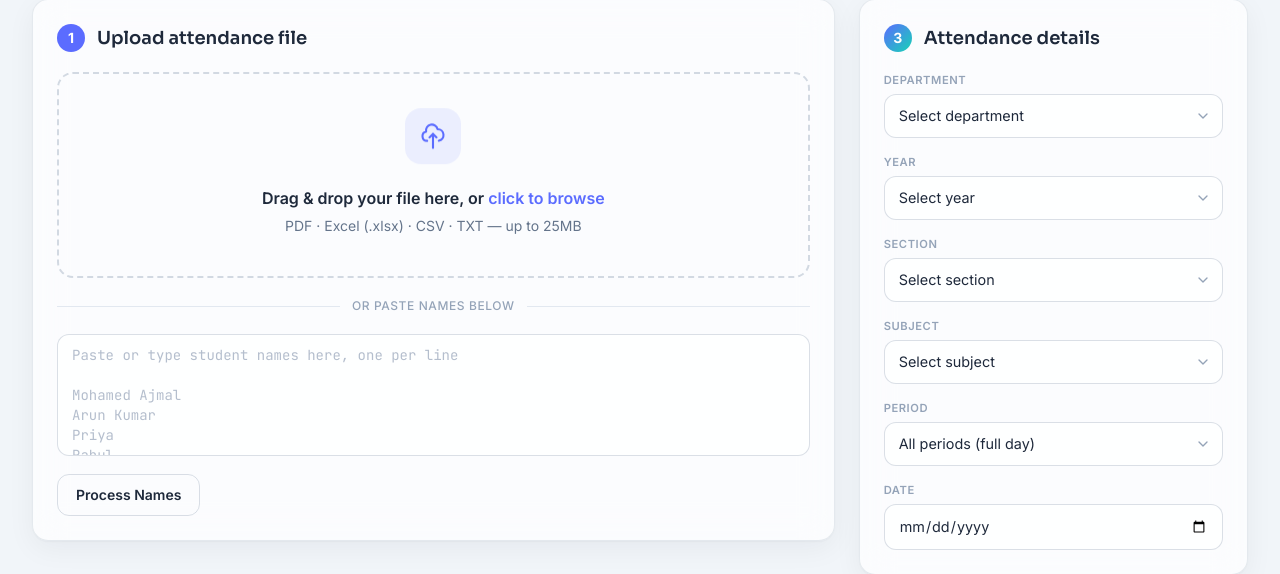
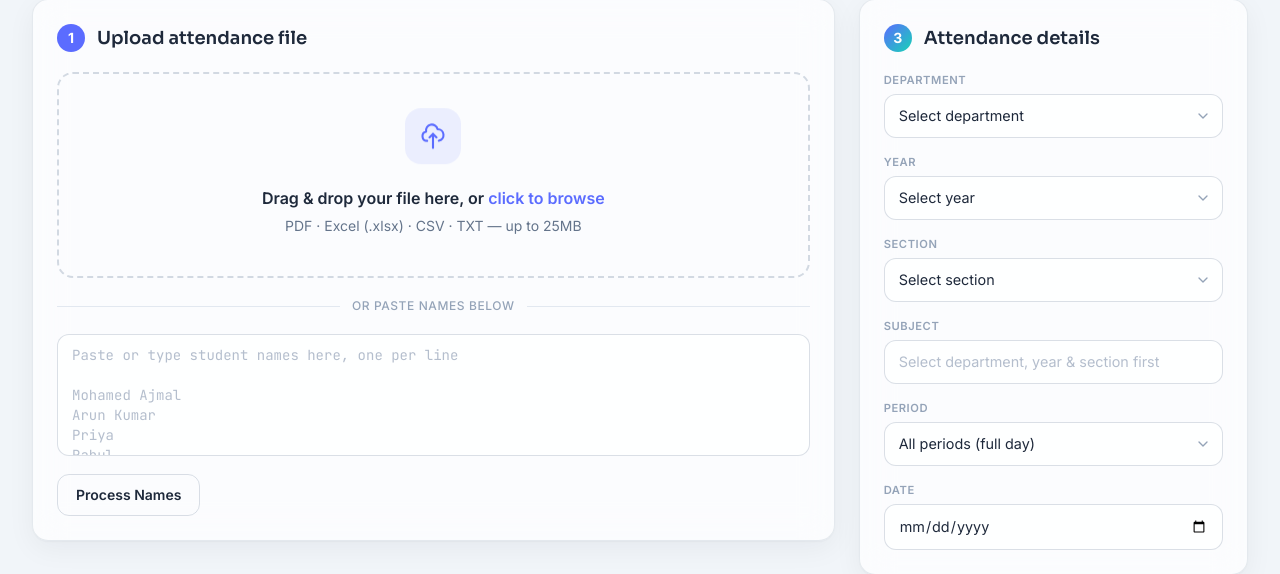
Before and after one commit to ashikhub23/attendiq, a Flask app: page /upload in a window 1280 px wide. Shown: the part 194-768 px from the top of the page. Run offline with Flask 3, Linux system fonts and the light colour scheme; a user stored in the database is signed in; some libraries are stand-ins or nearby versions.

Commit message:
fix: resilient subject loading with relaxed filters, error surfacing, and manual entry

```diff
--- a/backend/automation/routes.py
+++ b/backend/automation/routes.py
@@ -63,23 +63,48 @@ def portal_subjects():
 
     try:
         supabase_url = current_app.config["PORTAL_SUPABASE_URL"].rstrip("/")
+        if not supabase_url:
+            return jsonify({
+                "subjects": [],
+                "error": "PORTAL_SUPABASE_URL is not configured on the server.",
+            }), 500
         headers = _supabase_headers(current_app)
 
-        qs = "select=name&order=name"
-        for field, value in (("department", department), ("year", year), ("section", section)):
-            qs += f"&{field}=eq.{quote(value, safe='')}"
+        def fetch(extra_fields):
+            qs = "select=name&order=name"
+            for field, value in extra_fields:
+                qs += f"&{field}=eq.{quote(value, safe='')}"
+            resp = requests.get(
+                f"{supabase_url}/rest/v1/subjects?{qs}",
+                headers=headers,
+                timeout=20,
+            )
+            resp.raise_for_status()
+            return [row["name"] for row in resp.json()]
 
-        resp = requests.get(
-            f"{supabase_url}/rest/v1/subjects?{qs}",
-            headers=headers,
-            timeout=20,
-        )
-        resp.raise_for_status()
-        subjects = [row["name"] for row in resp.json()]
+        # Exact class match first. If the portal stores year/section in a
+        # slightly different format, relax the filters so the HOD can still
+        # pick a subject instead of seeing an empty list.
+        attempts = [
+            ("department", department), ("year", year), ("section", section),
+        ]
+        subjects = fetch(attempts)
+        note = ""
+        if not subjects:
+            subjects = fetch([("department", department), ("section", section)])
+            if subjects:
+                note = "Showing subjects for this department/section (year filter relaxed)."
+        if not subjects:
+            subjects = fetch([("department", department)])
+            if subjects:
+                note = "Showing all subjects for this department."
     except Exception as exc:
         return jsonify({"subjects": [], "error": str(exc)}), 502
 
-    return jsonify({"subjects": subjects})
+    payload = {"subjects": subjects}
+    if note:
+        payload["note"] = note
+    return jsonify(payload)
 
 
 @automation_bp.route("/automation/progress/<int:session_id>")
--- a/frontend/templates/upload.html
+++ b/frontend/templates/upload.html
@@ -99,9 +99,10 @@
         </div>
         <div>
           <label class="label" for="f-subject">Subject</label>
-          <select id="f-subject" class="select">
-            <option value="">Select subject</option>
-          </select>
+          <input id="f-subject" class="input" list="subject-options" autocomplete="off"
+            placeholder="Select department, year &amp; section first">
+          <datalist id="subject-options"></datalist>
+          <p id="subject-note" class="text-xs hidden"></p>
         </div>
         <div>
           <label class="label" for="f-period">Period</label>
@@ -147,27 +148,42 @@ const fDept = document.getElementById('f-department');
 const fYear = document.getElementById('f-year');
 const fSection = document.getElementById('f-section');
 const fSubject = document.getElementById('f-subject');
+const subjectNote = document.getElementById('subject-note');
 
 function loadSubjects() {
   fSubject.disabled = true;
-  fSubject.innerHTML = '<option value="">Loading subjects...</option>';
+  fSubject.value = '';
+  const datalist = document.getElementById('subject-options');
+  datalist.innerHTML = '';
   if (!fDept.value || !fYear.value || !fSection.value) {
-    fSubject.innerHTML = '<option value="">Select department, year & section first</option>';
+    fSubject.placeholder = 'Select department, year & section first';
     return;
   }
+  fSubject.placeholder = 'Loading subjects...';
   const params = new URLSearchParams({ department: fDept.value, year: fYear.value, section: fSection.value });
   fetch(`/automation/subjects?${params}`)
     .then(r => r.json())
     .then(data => {
       const list = data.subjects || [];
-      fSubject.innerHTML = '<option value="">Select subject</option>' +
-        list.map(s => `<option>${s}</option>`).join('') +
-        (list.length ? '' : '<option value="">No subjects for this class</option>');
-      fSubject.disabled = list.length === 0;
+      datalist.innerHTML = list.map(s => `<option value="${s}"></option>`).join('');
+      fSubject.disabled = false;
+      fSubject.placeholder = list.length ? 'Select or type a subject' : 'Type the subject name';
+      if (data.error) {
+        subjectNote.className = 'text-xs text-red-500 mt-1.5';
+        subjectNote.textContent = `Couldn't load subjects: ${data.error}`;
+      } else if (data.note) {
+        subjectNote.className = 'text-xs text-amber-500 mt-1.5';
+        subjectNote.textContent = data.note;
+      } else {
+        subjectNote.className = 'text-xs hidden';
+        subjectNote.textContent = '';
+      }
     })
     .catch(() => {
-      fSubject.innerHTML = '<option value="">Failed to load subjects</option>';
       fSubject.disabled = false;
+      fSubject.placeholder = 'Type the subject name';
+      subjectNote.className = 'text-xs text-red-500 mt-1.5';
+      subjectNote.textContent = 'Could not reach the server to load subjects. You can still type it manually.';
     });
 }
 fDept.addEventListener('change', loadSubjects);
```
